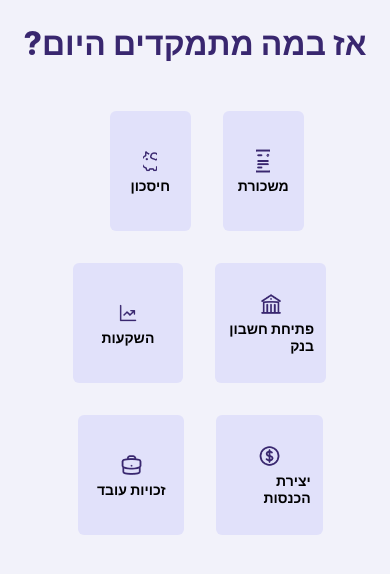
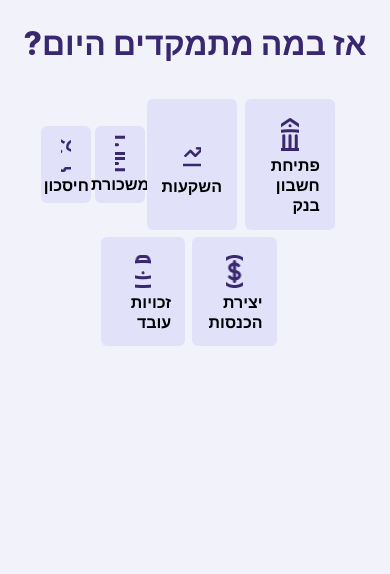
Before and after one commit to eyalmendel/teen-finance, a React Native app: screen / in a window 390 px wide. Shown: the top 574 px of the page. Built offline with nearby package versions, Linux system fonts and the light colour scheme.

Commit message:
[fix] home screen

```diff
--- a/app/screens/SubjectsScreen.tsx
+++ b/app/screens/SubjectsScreen.tsx
@@ -56,31 +56,31 @@ function SubjectsScreen({ navigation }: Props) {
 
 const styles = StyleSheet.create({
     list: {
-        width: '100%',
+        width: '95%',
         justifyContent: 'center',
+        alignItems: 'center',
         flexDirection: 'row',
         flexWrap: 'wrap',
     },
     cardContainer: {
         justifyContent: 'center',
         alignItems: 'center',
-        width: '40%',
-        height: 120,
+        width: '48%',
+        // maxHeight: 120,
         borderRadius: 6,
-        margin: 16,
-        paddingHorizontal: 12,
-        paddingVertical: 12,
-        gap: 4,
+        margin: '2%',
+        paddingHorizontal: '8%',
+        paddingVertical: '8%',
+        gap: '3%',
         backgroundColor: COLORS.purple,
     },
     image: {
-        width: '25%',
-        height: '25%',
+        width: '30%',
         objectFit: 'contain',
     },
     label: {
-        fontSize: 14,
-        fontWeight: '700',
+        fontSize: TEXT.size.default,
+        fontWeight: 700,
         textAlign: 'right',
     },
 });
```
